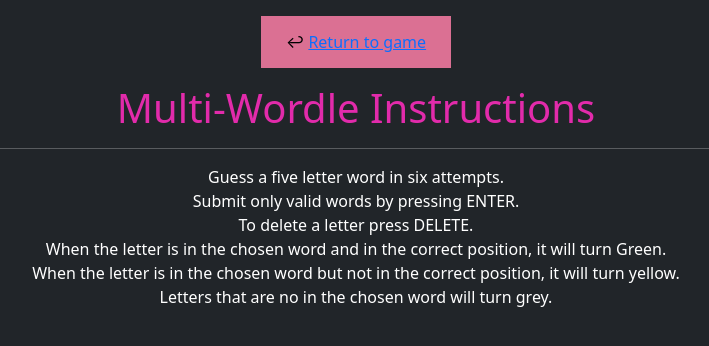
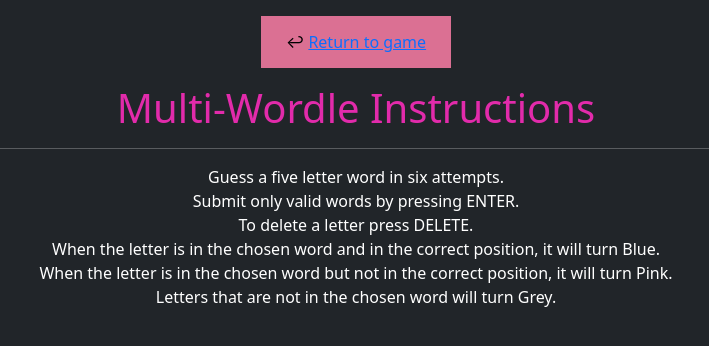
Before and after one commit to witseie-elen4010/2022-group-lab-003, a website: page views/instructions.html in a window 1280 px wide. Shown: the whole page, without its empty margins (284-993 px from the left). Drawn offline with nearby package versions, Linux system fonts and the light colour scheme.

Commit message:
change instructions for tile colours

```diff
--- a/views/instructions.html
+++ b/views/instructions.html
@@ -23,11 +23,11 @@
                <br>
                To delete a letter press DELETE.
                <br>
-               When the letter is in the chosen word and in the correct position, it will turn Green.
+               When the letter is in the chosen word and in the correct position, it will turn Blue.
                <br>
-               When the letter is in the chosen word but not in the correct position, it will turn yellow.
+               When the letter is in the chosen word but not in the correct position, it will turn Pink.
                <br>
-               Letters that are no in the chosen word will turn grey.
+               Letters that are not in the chosen word will turn Grey.
             </p>
      </div>
 </body>
```
